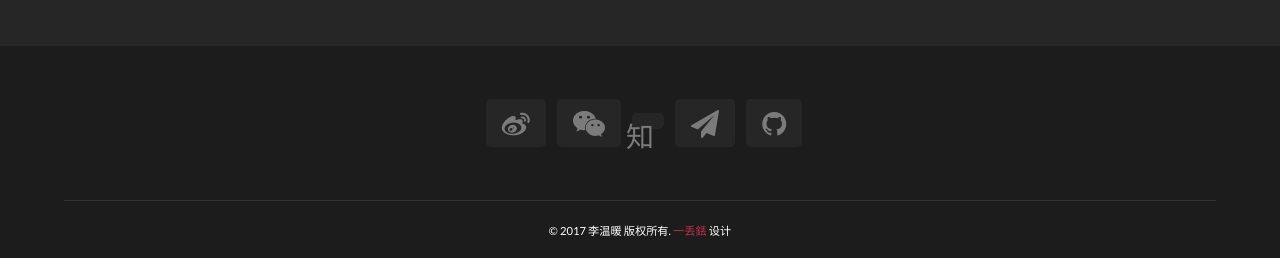
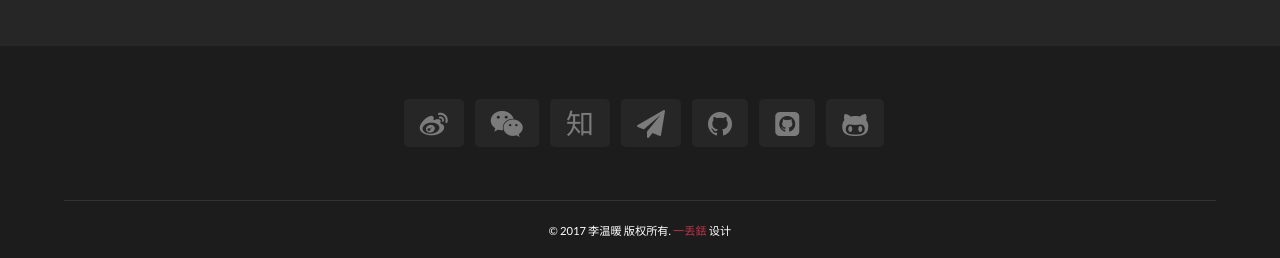
Before and after one commit to yidiudiu/yidiudiu.github.io, a Jekyll site: the page built from index.html, in a window 1280 px wide. Shown: the part 2091-2349 px from the top of the page. Built offline with Jekyll 4.4.1, drawn with Linux system fonts in a browser that asks for light colours; the list of posts is cut into pages by our own code.

Commit message:
修改link

```diff
--- a/_includes/social_footer.html
+++ b/_includes/social_footer.html
@@ -11,9 +11,9 @@
   <li><a href="#" target="_blank"><i class="fa fa-wechat" aria-hidden="true"></i></a></li>
   {% endif %}
   {% if site.zhihu_url %}
-  <li><a href="{{ site.zhihu_url }}" target="_blank"><i class="fa fa-stack-1x" aria-hidden="true">知</i></a></li>
+  <li><a href="{{ site.zhihu_url }}" target="_blank"><i class="fa" aria-hidden="true">知</i></a></li>
   {% else %}
-  <li><a href="#" target="_blank"><i class="fa fa-stack-1x" aria-hidden="true"></i></a></li>
+  <li><a href="#" target="_blank"><i class="fa" aria-hidden="true"></i></a></li>
   {% endif %}
   {% if site.email_url %}
   <li><a href="{{ site.email_url }}" target="_blank"><i class="fa fa-send" aria-hidden="true"></i></a></li>
@@ -25,4 +25,14 @@
   {% else %}
   <li><a href="#" target="_blank"><i class="fa fa-github" aria-hidden="true"></i></a></li>
   {% endif %}
+  {% if site.github_url %}
+  <li><a href="{{ site.github_url }}" target="_blank"><i class="fa fa-github-square" aria-hidden="true"></i></a></li>
+  {% else %}
+  <li><a href="#" target="_blank"><i class="fa fa-github-square" aria-hidden="true"></i></a></li>
+  {% endif %}
+  {% if site.github_url %}
+  <li><a href="{{ site.github_url }}" target="_blank"><i class="fa fa-github-alt" aria-hidden="true"></i></a></li>
+  {% else %}
+  <li><a href="#" target="_blank"><i class="fa fa-github-alt" aria-hidden="true"></i></a></li>
+  {% endif %}
 </ul>
```
